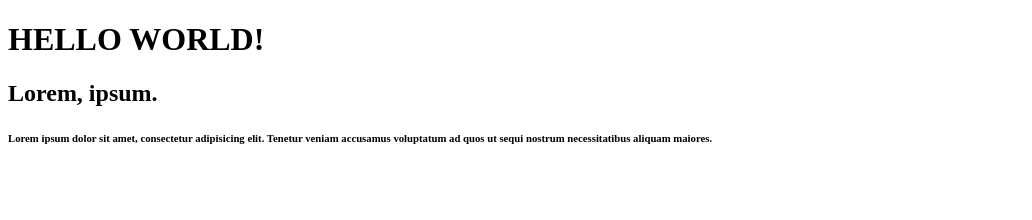
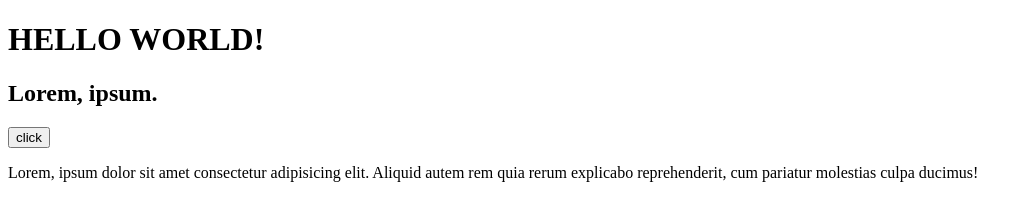
Before and after one commit to kapatsyna/project1, a plain HTML site: page index.html in a window 1280 px wide. Shown: the whole page, without its empty margins (0-1032 px from the left). Drawn offline with Linux system fonts and the light colour scheme.

Commit message:
reallynew

```diff
--- a/index.html
+++ b/index.html
@@ -10,7 +10,10 @@
 <body>
     <h1>HELLO WORLD!</h1>
     <h2>Lorem, ipsum.</h2>
-    <h6>Lorem ipsum dolor sit amet, consectetur adipisicing elit. Tenetur veniam accusamus voluptatum ad quos ut sequi nostrum necessitatibus aliquam maiores.</h6>
+    <button class="btn">
+        click
+    </button>
+    <p>Lorem, ipsum dolor sit amet consectetur adipisicing elit. Aliquid autem rem quia rerum explicabo reprehenderit, cum pariatur molestias culpa ducimus!</p>
     <script src="js/main.js"></script>
 </body>
 </html>
```
